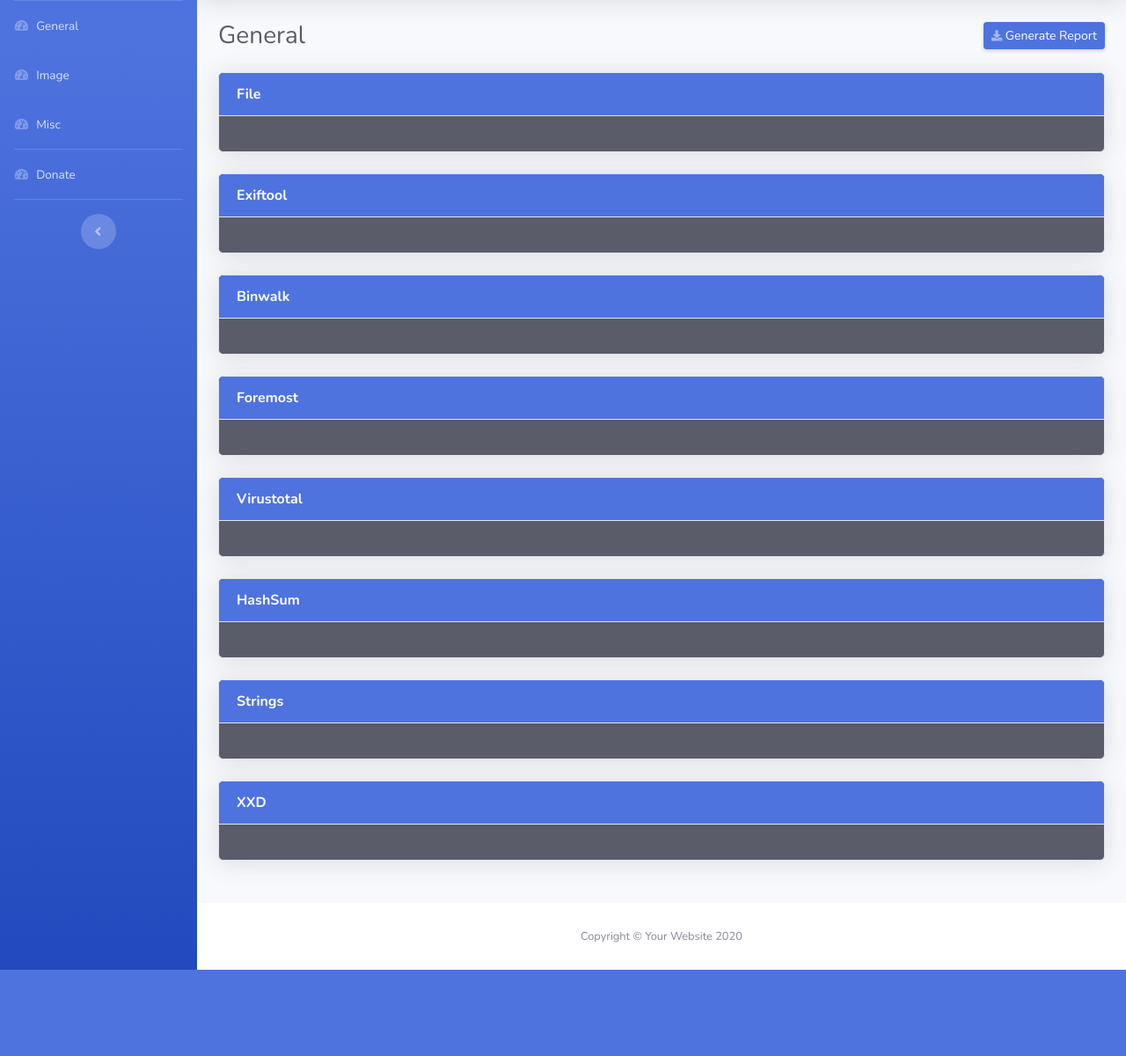
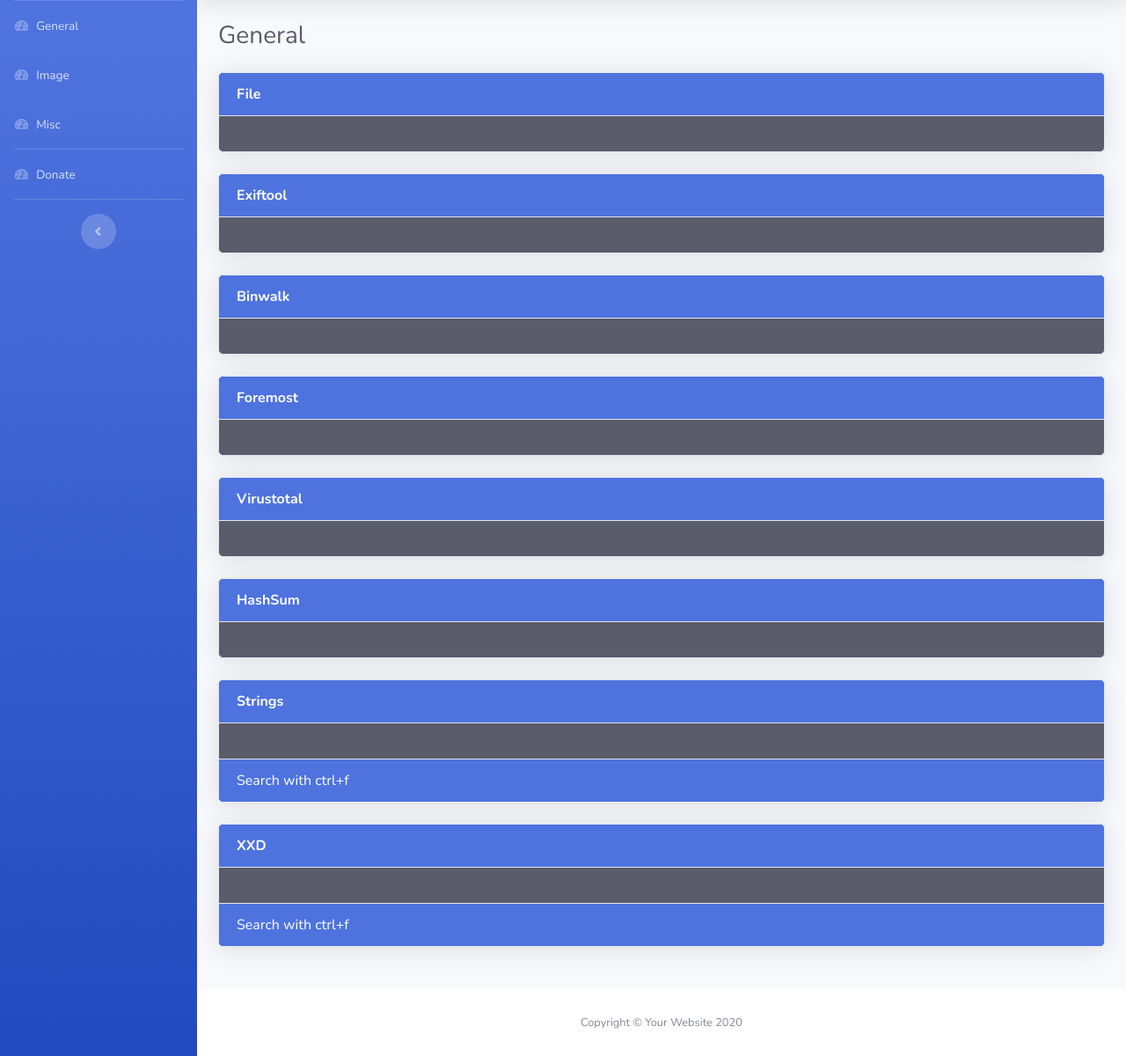
Before and after one commit to Perciva/DragonTools, a Flask app: page /general in a window 1280 px wide. Shown: the part 70-1270 px from the top of the page at 88% size. Before the commit the page ends 1172 px from the top, so only its background shows below. Run offline with Flask 2, Linux system fonts and the light colour scheme; the visitor is signed in with stand-in values (Sample User, id 1); some libraries are stand-ins or nearby versions.

Commit message:
add footers to some cards

```diff
--- a/templates/main/general.html
+++ b/templates/main/general.html
@@ -5,8 +5,6 @@
     <!-- Page Heading -->
     <div class="d-sm-flex align-items-center justify-content-between mb-4">
         <h1 class="h3 mb-0 text-gray-800">General</h1>
-        <a href="#" class="d-none d-sm-inline-block btn btn-sm btn-primary shadow-sm"><i
-                class="fas fa-download fa-sm text-white-50"></i> Generate Report</a>
     </div>
 
     <!-- Content Row -->
@@ -97,6 +95,9 @@
                                     <div class="text-white-75">{{ str }}</div>
                                 {% endfor %}
                             </div>
+                            <div class="card-footer bg-primary">
+                                Search with ctrl+f
+                            </div>
                         </div>
                     </div>
                     <div class="col-lg-12 mb-4">
@@ -109,6 +110,9 @@
                                     <div class="text-white-75">{{ xxd }}</div>
                                 {% endfor %}
                             </div>
+                            <div class="card-footer bg-primary">
+                                Search with ctrl+f
+                            </div>
                         </div>
                     </div>
                 </div>
--- a/templates/main/image.html
+++ b/templates/main/image.html
@@ -5,8 +5,6 @@
     <!-- Page Heading -->
     <div class="d-sm-flex align-items-center justify-content-between mb-4">
         <h1 class="h3 mb-0 text-gray-800">Image</h1>
-        <a href="#" class="d-none d-sm-inline-block btn btn-sm btn-primary shadow-sm"><i
-                class="fas fa-download fa-sm text-white-50"></i> Generate Report</a>
     </div>
 
     <!-- Content Row -->
--- a/templates/main/misc.html
+++ b/templates/main/misc.html
@@ -5,8 +5,6 @@
     <!-- Page Heading -->
     <div class="d-sm-flex align-items-center justify-content-between mb-4">
         <h1 class="h3 mb-0 text-gray-800">Miscellaneous</h1>
-        <a href="#" class="d-none d-sm-inline-block btn btn-sm btn-primary shadow-sm"><i
-                class="fas fa-download fa-sm text-white-50"></i> Generate Report</a>
     </div>
 
     <!-- Content Row -->
@@ -26,6 +24,9 @@
                             <div class="card-body">
                                 <div class="text-white-75">{{ tshark }}</div>
                             </div>
+                            <div class="card-footer bg-primary">
+                                Search with ctrl+f
+                            </div>
                         </div>
                     </div>
                 </div>
```
